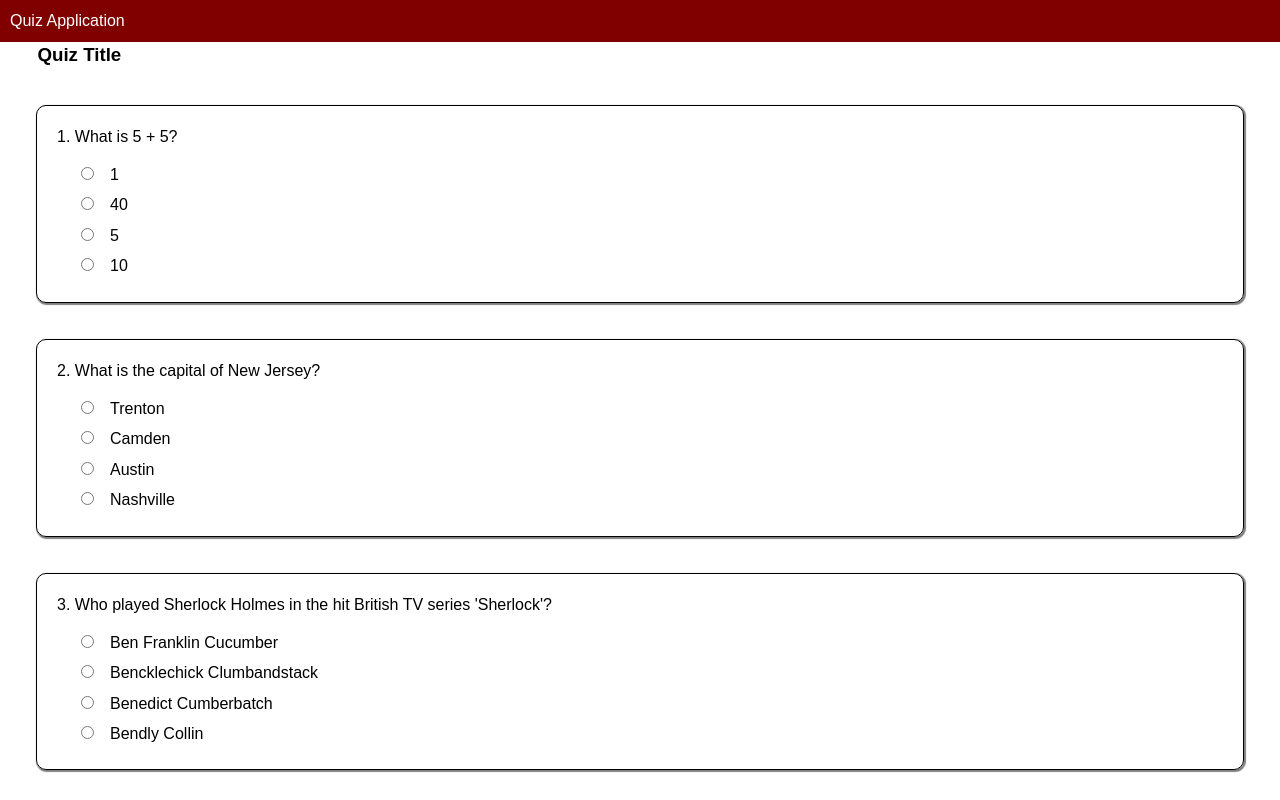
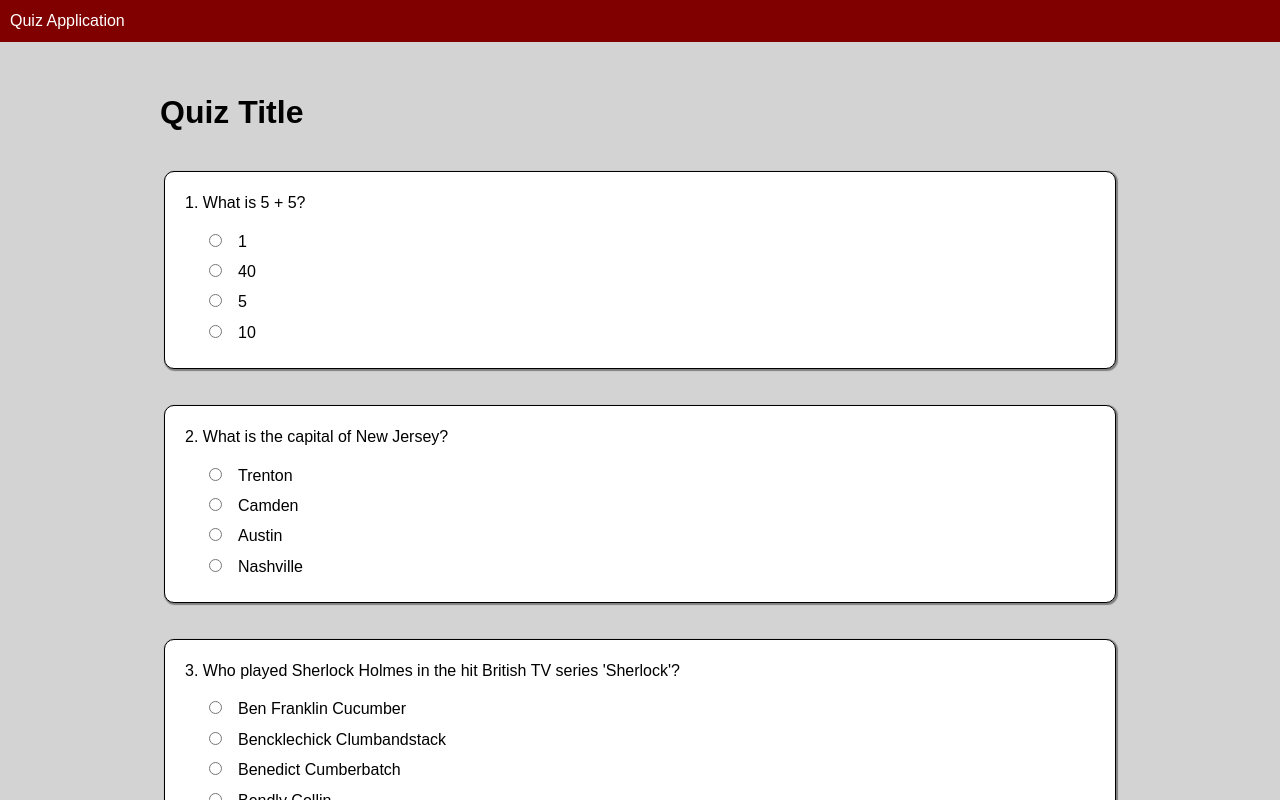
Before and after one commit to AidanMcB/VueTestQA, a Vue app: page / in a window 1280 px wide. Shown: the top 800 px of the page. Built offline with nearby package versions, Linux system fonts and the light colour scheme.

Commit message:
gray background

```diff
--- a/src/App.vue
+++ b/src/App.vue
@@ -37,8 +37,11 @@ export default {
 body {
   font-family: Arial, Helvetica, sans-serif;
   line-height: 1.4;
+  background-color: lightgray;
 }
 .title{
-  margin-left: 2em;
+  margin-top: 1.5em;
+  margin-left: 5em;
+  font-size: 2em;
 }
 </style>
--- a/src/components/QuestionCard.vue
+++ b/src/components/QuestionCard.vue
@@ -92,6 +92,7 @@ export default {
   width: 75%;
 }
 .no-answer {
+  background-color: white;
   text-align: left;
   border: .25em solid yellow;
   border-radius: 10px;
@@ -100,6 +101,7 @@ export default {
   padding: 1.25em;
 }
 .qCard {
+  background-color: white;
   text-align: left;
   border: .1em solid black;
   border-radius: 10px;
@@ -108,6 +110,7 @@ export default {
   padding: 1.25em;
 }
 .correct {
+  background-color: white;
   text-align: left;
   padding: 0.1em;
   margin-left: 1.5em;
@@ -118,6 +121,7 @@ export default {
   padding-bottom: .25em;
 }
 .incorrect {
+  background-color: white;
   text-align: left;
   padding: 0.1em;
   margin-left: 1.5em;
--- a/src/components/QuestionsContainer.vue
+++ b/src/components/QuestionsContainer.vue
@@ -23,7 +23,7 @@
     <div
       v-if="unfinished"
       class="error-msg"
-    >Answer all questions before submitting. Unanswered questions are displayed in yellow</div>
+    >Answer all questions before submitting. Unanswered questions are displayed in yellow.</div>
   </div>
 </template>
 
@@ -168,6 +168,8 @@ export default {
 }
 .main-page {
   text-align: center;
+  width: 80%;
+  margin: auto;
 }
 .results {
   text-decoration: underline;
```
